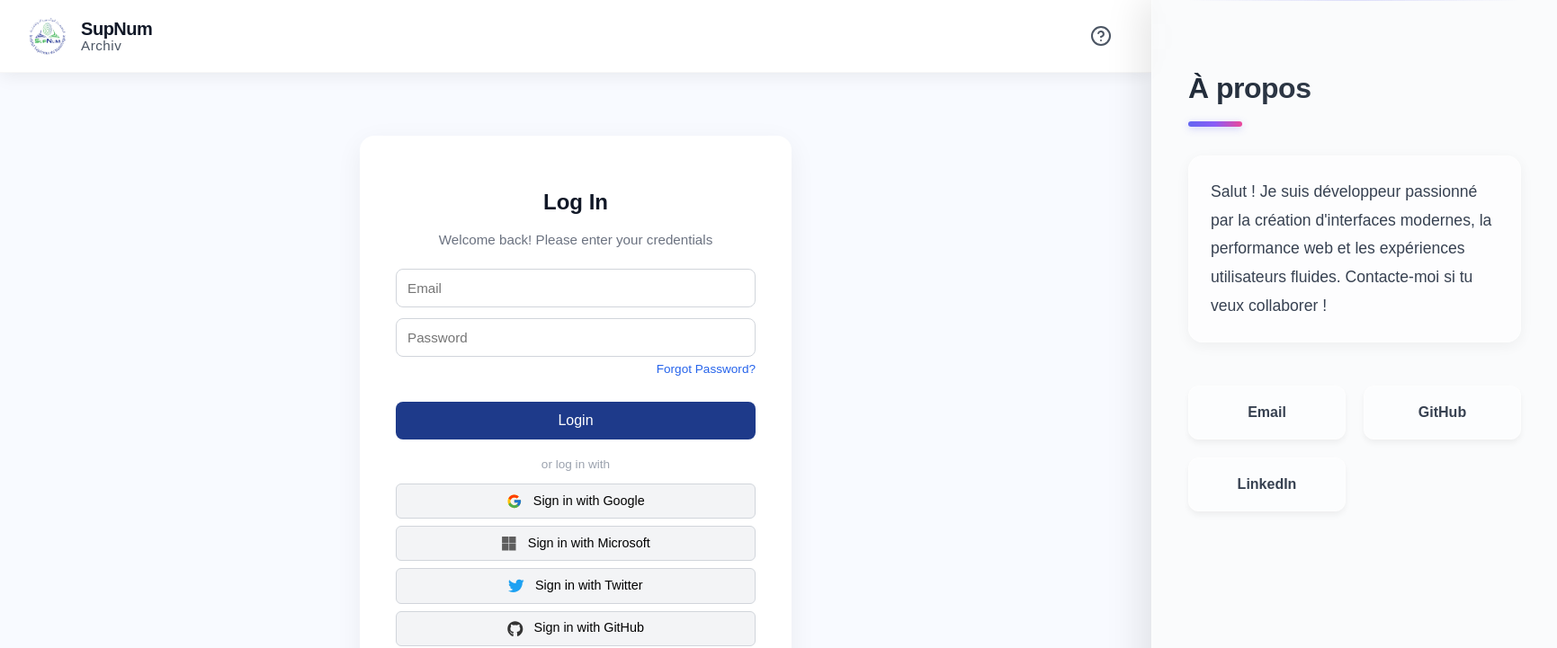
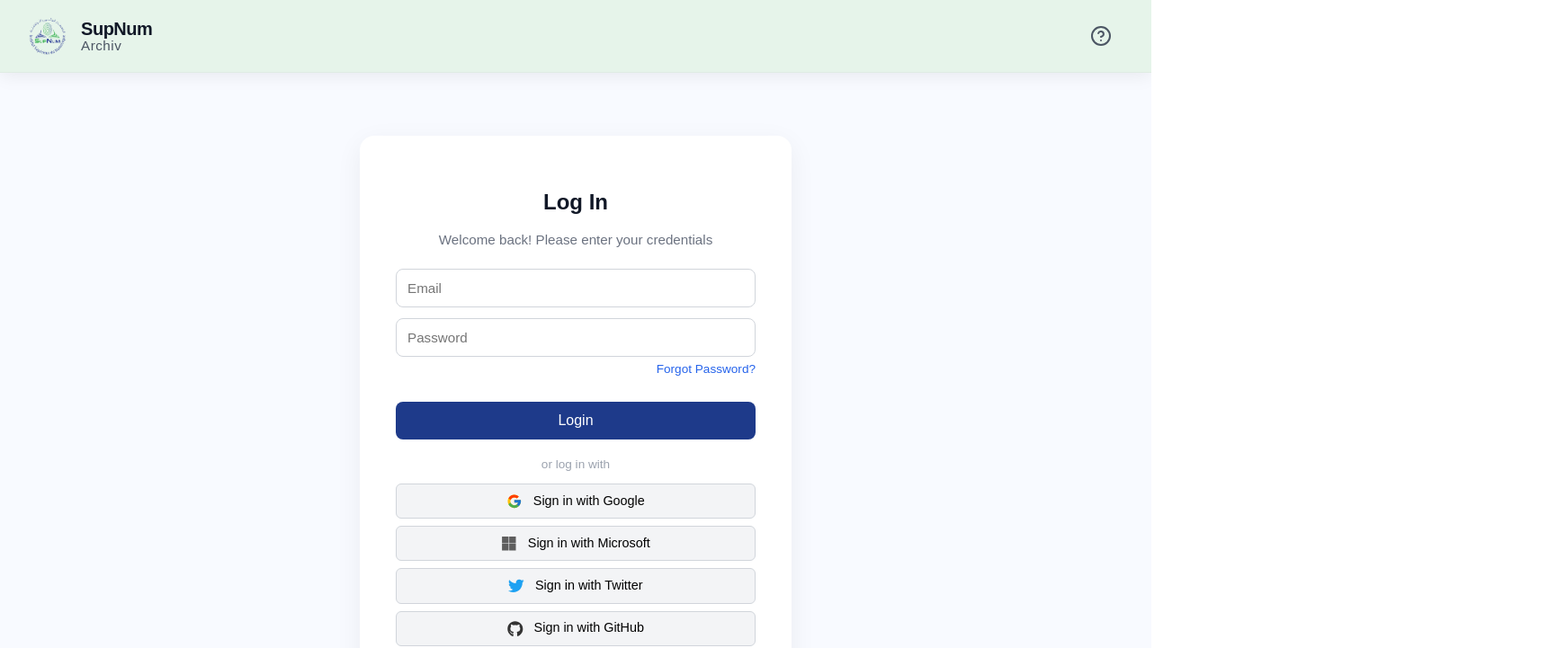
Before and after one commit to SidA7MD/Archiv, a React (Vite) app in the folder frontend/: page /login in a window 1280 px wide. Shown: the top 721 px of the page at 90% size, 1731 px wide, since content can reach past the window. Built offline with nearby package versions, Linux system fonts and the light colour scheme.

Commit message:
changing the style of the header and the side bar on phone

```diff
--- a/frontend/src/components/Header.jsx
+++ b/frontend/src/components/Header.jsx
@@ -1,6 +1,6 @@
 import React, { useState, useRef, useEffect } from 'react';
 import { useNavigate } from 'react-router-dom';
-import { X, HelpCircle } from 'lucide-react';
+import { X, HelpCircle, Mail, Github, Linkedin } from 'lucide-react';
 import styles from './Header.module.css';
 import logo from '../images/logo-supnum2.png';
 
@@ -9,10 +9,6 @@ const Header = () => {
     const [menuOpen, setMenuOpen] = useState(false);
     const menuRef = useRef(null);
     const burgerRef = useRef(null);
-
-    // For demonstration - replace with your auth state
-    const user = { name: "SidA7MD", initial: "S" };
-    // Set to null when logged out: const user = null;
 
     useEffect(() => {
         const handleClickOutside = (e) => {
@@ -50,8 +46,6 @@ const Header = () => {
                 </div>
             </div>
 
-
-
             {/* Help button */}
             <button
                 ref={burgerRef}
@@ -79,14 +73,33 @@ const Header = () => {
                     </p>
 
                     <div className={styles.contactLinks}>
-                        <a href="mailto:contact@example.com" className={styles.contactLink}>
-                            Email
+                        <a
+                            href="mailto:contact@example.com"
+                            className={styles.contactLink}
+                            aria-label="Email"
+                        >
+                            <Mail size={28} />
+                            <span className={styles.linkText}>Email</span>
                         </a>
-                        <a href="https://github.com/yourprofile" target="_blank" rel="noopener noreferrer" className={styles.contactLink}>
-                            GitHub
+                        <a
+                            href="https://github.com/yourprofile"
+                            target="_blank"
+                            rel="noopener noreferrer"
+                            className={styles.contactLink}
+                            aria-label="GitHub"
+                        >
+                            <Github size={28} />
+                            <span className={styles.linkText}>GitHub</span>
                         </a>
-                        <a href="https://linkedin.com/in/yourprofile" target="_blank" rel="noopener noreferrer" className={styles.contactLink}>
-                            LinkedIn
+                        <a
+                            href="https://linkedin.com/in/yourprofile"
+                            target="_blank"
+                            rel="noopener noreferrer"
+                            className={styles.contactLink}
+                            aria-label="LinkedIn"
+                        >
+                            <Linkedin size={28} />
+                            <span className={styles.linkText}>LinkedIn</span>
                         </a>
                     </div>
                 </div>
@@ -94,8 +107,10 @@ const Header = () => {
                 <button
                     className={styles.closeBtn}
                     onClick={handleClose}
+                    aria-label="Fermer le panneau d'aide"
                 >
-                    Fermer
+                    <X size={20} />
+                    <span>Fermer</span>
                 </button>
             </div>
         </header>
--- a/frontend/src/components/Header.module.css
+++ b/frontend/src/components/Header.module.css
@@ -2,13 +2,13 @@
    Premium Header Styles
    ============================= */
 
-/* Base Header Styles */
 .header {
   display: flex;
   justify-content: space-between;
   align-items: center;
   padding: 0 2rem;
-  background: rgba(255, 255, 255, 0.98);
+  background-color: #E6F4EA;
+
   backdrop-filter: blur(12px);
   -webkit-backdrop-filter: blur(12px);
   box-shadow: 0 2px 20px rgba(0, 0, 0, 0.08);
@@ -76,7 +76,7 @@
 }
 
 .helpBtn:hover {
-  background: rgba(99, 102, 241, 0.1);
+  background: rgba(16, 185, 129, 0.1);
 }
 
 .icon {
@@ -85,34 +85,36 @@
 }
 
 .helpBtn:hover .icon {
-  color: #6366f1;
+  color: #10b981;
   transform: scale(1.1);
 }
 
 /* =================================
-   Revolutionary Help Panel Design
+   Premium Green Help Panel Design
    ================================= */
+html, body {
+  width: 100%;
+  overflow-x: hidden;
+}
 
-/* Help Panel - Glassmorphism Effect */
 .helpPanel {
   position: fixed;
   top: 0;
   right: 0;
   height: 100vh;
-  width: 450px;
-  max-width: 100%;
-  /* REVOLUTIONARY new background */
-  background: rgba(249, 250, 251, 0.75);
-  backdrop-filter: blur(24px);
-  -webkit-backdrop-filter: blur(24px);
-  box-shadow: -10px 0 40px rgba(0, 0, 0, 0.1);
+  width: 100%;
+  max-width: 480px;
+  background: rgba(236, 253, 245, 0.95);
+  /* backdrop-filter: blur(20px) saturate(180%); */
+  /* -webkit-backdrop-filter: blur(30px) saturate(180%); */
+  /* box-shadow: -15px 0 50px rgba(0, 0, 0, 0.15); */
   z-index: 1100;
   transform: translateX(100%);
-  transition: all 0.6s cubic-bezier(0.16, 1, 0.3, 1);
+  transition: all 0.6s cubic-bezier(0.34, 1.56, 0.64, 1);
   display: flex;
   flex-direction: column;
   overflow: hidden;
-  border-left: 1px solid rgba(255, 255, 255, 0.5);
+  border-left: 1px solid rgba(255, 255, 255, 0.7);
 }
 
 .helpPanel::before {
@@ -122,9 +124,9 @@
   left: 0;
   right: 0;
   bottom: 0;
-  background: rgba(17, 24, 39, 0.4);
-  backdrop-filter: blur(4px);
-  -webkit-backdrop-filter: blur(4px);
+  /* background: rgba(17, 24, 39, 0.5); */
+  backdrop-filter: blur(6px);
+  -webkit-backdrop-filter: blur(6px);
   z-index: -1;
   opacity: 0;
   transition: opacity 0.4s ease;
@@ -134,8 +136,8 @@
 .helpPanel.open {
   transform: translateX(0);
   box-shadow:
-          -20px 0 60px rgba(0, 0, 0, 0.2),
-          0 0 30px rgba(99, 102, 241, 0.1);
+          -25px 0 80px rgba(0, 0, 0, 0.25),
+          0 0 40px rgba(6, 188, 128, 0.15);
 }
 
 .helpPanel.open::before {
@@ -146,7 +148,7 @@
 /* Panel Content */
 .panelContent {
   flex: 1;
-  padding: 3rem 2.5rem;
+  padding: 3.5rem 2.5rem;
   overflow-y: auto;
   -webkit-overflow-scrolling: touch;
   position: relative;
@@ -161,22 +163,23 @@
   height: 1px;
   background: linear-gradient(90deg,
   transparent 0%,
-  rgba(99, 102, 241, 0.2) 50%,
+  rgba(16, 185, 129, 0.3) 50%,
   transparent 100%
   );
 }
 
 .panelTitle {
-  font-size: 2rem;
+  font-size: 2.25rem;
   font-weight: 800;
-  background: linear-gradient(135deg, #1f2937 0%, #4b5563 100%);
+  background: linear-gradient(135deg, #065f46 0%, #10b981 100%);
   -webkit-background-clip: text;
   -webkit-text-fill-color: transparent;
   background-clip: text;
-  margin-bottom: 2rem;
+  margin-bottom: 2.5rem;
   position: relative;
   padding-bottom: 1.5rem;
   letter-spacing: -0.5px;
+  line-height: 1.2;
 }
 
 .panelTitle::after {
@@ -184,89 +187,129 @@
   position: absolute;
   bottom: 0;
   left: 0;
-  width: 60px;
+  width: 80px;
   height: 6px;
   background: linear-gradient(90deg,
-  #6366f1 0%,
-  #8b5cf6 50%,
-  #ec4899 100%
+  #065f46 0%,
+  #10b981 50%,
+  #a7f3d0 100%
   );
   border-radius: 3px;
-  box-shadow: 0 2px 8px rgba(99, 102, 241, 0.3);
+  box-shadow: 0 4px 12px rgba(16, 185, 129, 0.4);
 }
 
 .panelText {
-  font-size: 1.1rem;
+  font-size: 1.15rem;
   line-height: 1.8;
-  color: #374151; /* Darker text for better readability */
+  color: #1f2937;
   margin-bottom: 3rem;
   position: relative;
-  padding: 1.5rem;
-  background: rgba(255, 255, 255, 0.5); /* Semi-transparent white */
-  border-radius: 16px;
-  border: 1px solid rgba(255, 255, 255, 0.7);
+  padding: 2rem;
+  background: rgba(255, 255, 255, 0.9);
+  border-radius: 18px;
+  border: 1px solid rgba(255, 255, 255, 0.95);
   font-weight: 400;
-  box-shadow: 0 4px 15px rgba(0, 0, 0, 0.05);
+  box-shadow: 0 6px 20px rgba(0, 0, 0, 0.06);
+  transition: all 0.4s ease;
 }
 
-/* Contact Links - GREAT Buttons */
+.panelText:hover {
+  transform: translateY(-2px);
+  box-shadow: 0 8px 25px rgba(0, 0, 0, 0.1);
+}
+
+/* Contact Links - Icon Buttons */
 .contactLinks {
-  display: grid;
-  grid-template-columns: repeat(auto-fit, minmax(130px, 1fr));
-  gap: 1.25rem;
-  margin-top: 2.5rem;
+  display: flex;
+  justify-content: center;
+  gap: 2rem;
+  margin-top: 3rem;
+  flex-wrap: wrap;
 }
 
 .contactLink {
-  padding: 1.25rem 1.5rem;
-  background: rgba(255, 255, 255, 0.4);
-  border-radius: 12px;
-  font-size: 1rem;
-  font-weight: 600;
-  color: #374151;
-  text-decoration: none;
-  transition: all 0.3s cubic-bezier(0.4, 0, 0.2, 1);
+  padding: 1.5rem;
+  background: rgba(255, 255, 255, 0.9);
+  border-radius: 50%;
+  width: 40px;
+  height: 40px;
   display: flex;
+  flex-direction: column;
   align-items: center;
   justify-content: center;
-  gap: 0.75rem;
-  text-align: center;
-  border: 1px solid rgba(255, 255, 255, 0.6);
+  gap: 0.5rem;
+  text-decoration: none;
+  transition: all 0.4s cubic-bezier(0.4, 0, 0.2, 1);
+  border: 1px solid rgba(255, 255, 255, 0.95);
   position: relative;
   overflow: hidden;
-  box-shadow: 0 4px 6px rgba(0, 0, 0, 0.05);
+  box-shadow: 0 6px 12px rgba(0, 0, 0, 0.08);
+}
+
+.contactLink::before {
+  content: '';
+  position: absolute;
+  top: 0;
+  left: 0;
+  width: 100%;
+  height: 100%;
+  background: linear-gradient(135deg, #065f46 0%, #10b981 100%);
+  opacity: 0;
+  transition: opacity 0.3s ease;
+  z-index: -1;
 }
 
 .contactLink:hover {
-  background: linear-gradient(135deg, #6366f1 0%, #8b5cf6 100%);
   color: #ffffff;
-  transform: translateY(-4px) scale(1.03);
+  transform: translateY(-6px) scale(1.05);
   box-shadow:
-          0 10px 25px rgba(99, 102, 241, 0.3),
-          0 4px 10px rgba(0, 0, 0, 0.1);
+          0 15px 30px rgba(16, 185, 129, 0.3),
+          0 6px 15px rgba(0, 0, 0, 0.1);
   border-color: transparent;
 }
 
-.contactLink:active {
-  transform: translateY(-2px) scale(1.01);
-  box-shadow: 0 5px 15px rgba(99, 102, 241, 0.2);
+.contactLink:hover::before {
+  opacity: 1;
 }
 
-/* Close Button - A GREAT Button */
+.contactLink:active {
+  transform: translateY(-3px) scale(1.02);
+  box-shadow: 0 8px 20px rgba(16, 185, 129, 0.25);
+}
+
+.linkText {
+  font-size: 0.85rem;
+  font-weight: 600;
+  color: inherit;
+  opacity: 0;
+  transform: translateY(10px);
+  transition: all 0.3s ease;
+}
+
+.contactLink:hover .linkText {
+  opacity: 1;
+  transform: translateY(0);
+}
+
+/* Close Button */
 .closeBtn {
-  padding: 1.5rem;
+  padding: 1.75rem;
   background: transparent;
   color: #4b5563;
   border: none;
   border-radius: 0;
   font-weight: 600;
   cursor: pointer;
-  transition: all 0.3s cubic-bezier(0.4, 0, 0.2, 1);
+  transition: all 0.4s cubic-bezier(0.4, 0, 0.2, 1);
   text-align: center;
-  border-top: 1px solid rgba(0, 0, 0, 0.08);
-  font-size: 1.1rem;
+  border-top: 1px solid rgba(0, 0, 0, 0.1);
+  font-size: 1.15rem;
   position: relative;
   z-index: 1;
+  display: flex;
+  align-items: center;
+  justify-content: center;
+  gap: 0.75rem;
 }
 
 .closeBtn::before {
@@ -276,15 +319,16 @@
   left: 0;
   right: 0;
   bottom: 0;
-  background: linear-gradient(135deg, #6366f1, #8b5cf6);
+  background: linear-gradient(135deg, #065f46, #10b981);
   transform: scaleY(0);
   transform-origin: bottom;
-  transition: transform 0.4s cubic-bezier(0.16, 1, 0.3, 1);
+  transition: transform 0.5s cubic-bezier(0.34, 1.56, 0.64, 1);
   z-index: -1;
 }
 
 .closeBtn:hover {
   color: #ffffff;
+  letter-spacing: 0.5px;
 }
 
 .closeBtn:hover::before {
@@ -293,22 +337,35 @@
 
 /* Scrollbar Styling */
 .panelContent::-webkit-scrollbar {
-  width: 6px;
+  width: 8px;
 }
 
 .panelContent::-webkit-scrollbar-track {
-  background: rgba(99, 102, 241, 0.05);
-  border-radius: 3px;
+  background: rgba(16, 185, 129, 0.08);
+  border-radius: 4px;
 }
 
 .panelContent::-webkit-scrollbar-thumb {
-  background: linear-gradient(135deg, #6366f1, #8b5cf6);
-  border-radius: 3px;
+  background: linear-gradient(135deg, #065f46, #10b981);
+  border-radius: 4px;
   transition: background 0.3s ease;
 }
 
 .panelContent::-webkit-scrollbar-thumb:hover {
-  background: linear-gradient(135deg, #4f46e5, #7c3aed);
+  background: linear-gradient(135deg, #064e3b, #0d9b6c);
+}
+
+/* Panel Decorative Elements */
+.helpPanel::after {
+  content: '';
+  position: absolute;
+  top: -50%;
+  right: -50%;
+  width: 200%;
+  height: 200%;
+  background: radial-gradient(circle, rgba(16, 185, 129, 0.08) 0%, transparent 70%);
+  pointer-events: none;
+  z-index: -1;
 }
 
 /* ======================
@@ -318,94 +375,104 @@
 /* Tablet (768px and below) */
 @media (max-width: 768px) {
   .header {
-    padding: 0 1.5rem;
-    height: 70px;
+    padding: 0 1.75rem;
+    height: 75px;
   }
 
   .logoImg {
-    height: 38px;
+    height: 40px;
   }
 
   .projectNameTop {
-    font-size: 1.1rem;
+    font-size: 1.15rem;
   }
 
   .projectNameBottom {
-    font-size: 0.85rem;
+    font-size: 0.9rem;
   }
 
   .helpPanel {
-    width: 400px;
+    width: 420px;
   }
 
   .panelContent {
-    padding: 2.5rem 2rem;
+    padding: 3rem 2rem;
   }
 
   .panelTitle {
-    font-size: 1.75rem;
+    font-size: 2rem;
   }
 
   .panelText {
-    font-size: 1rem;
+    font-size: 1.1rem;
+    padding: 1.75rem;
+  }
+
+  .contactLinks {
+    gap: 1.5rem;
+  }
+
+  .contactLink {
+    width: 70px;
+    height: 70px;
     padding: 1.25rem;
   }
 
   .helpPanel::before {
-    right: 400px;
+    right: 420px;
   }
 }
 
 /* Mobile (480px and below) */
 @media (max-width: 480px) {
   .header {
-    padding: 0 1.25rem;
+    padding: 0 1.5rem;
   }
 
   .logoText {
     display: none;
   }
 
+ @media (max-width: 480px) {
   .helpPanel {
     width: 100%;
-    border-left: none;
-    box-shadow: none;
-    /* Soften blur on mobile for performance */
-    backdrop-filter: blur(16px);
-    -webkit-backdrop-filter: blur(16px);
+    right: 0;
+    transform: translateX(100%); /* for closed state */
   }
 
   .helpPanel.open {
-    box-shadow: none;
+    transform: translateX(0); /* fully visible */
   }
+}
 
-  .panelContent {
-    padding: 2rem 1.5rem;
+ .panelContent {
+    padding: 2rem 1rem;
   }
-
   .panelTitle {
-    font-size: 1.5rem;
-    margin-bottom: 1.5rem;
+    font-size: 1.75rem;
+    margin-bottom: 2rem;
   }
 
   .panelText {
-    font-size: 0.95rem;
+    font-size: 1.05rem;
     margin-bottom: 2.5rem;
+    padding: 1.5rem;
+  }
+
+  .contactLinks {
+    gap: 1rem;
+
+  }
+
+  .contactLink {
+    width: 40px;
+    height: 40px;
     padding: 1rem;
   }
 
-  .contactLinks {
-    grid-template-columns: 1fr;
-    gap: 1rem;
-  }
-
-  .contactLink {
-    padding: 1rem 1.25rem;
-  }
-
   .closeBtn {
-    padding: 1.25rem;
-    font-size: 1rem;
+    padding: 1.5rem;
+    font-size: 1.1rem;
   }
 
   .helpPanel::before {
@@ -416,14 +483,19 @@
 /* Small Mobile (360px and below) */
 @media (max-width: 360px) {
   .panelContent {
-    padding: 1.5rem 1.25rem;
+    padding: 2rem 1.5rem;
   }
 
   .panelTitle {
-    font-size: 1.4rem;
+    font-size: 1.6rem;
   }
 
   .panelText {
-    padding: 0.875rem;
+    padding: 1.25rem;
+  }
+
+  .contactLink {
+    width: 40px;
+    height: 40px;
   }
 }
```
